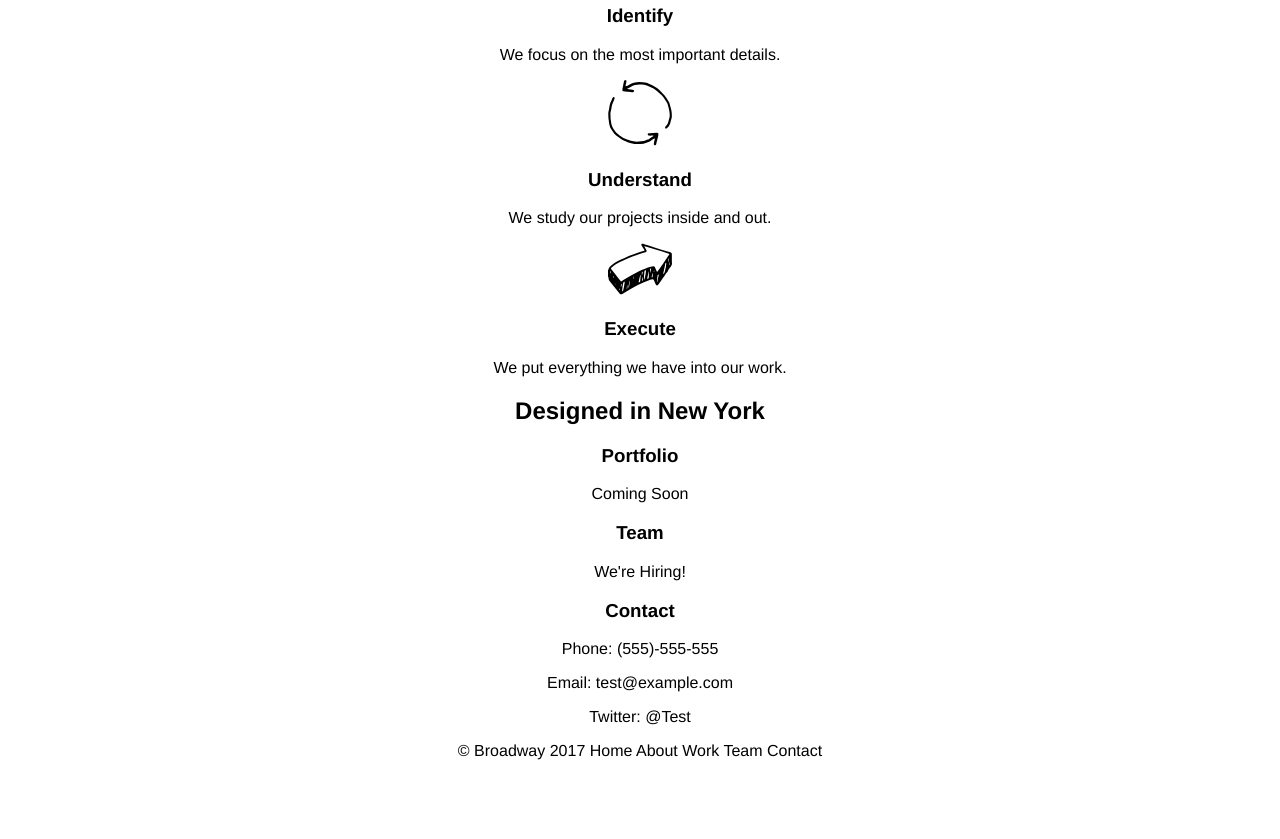
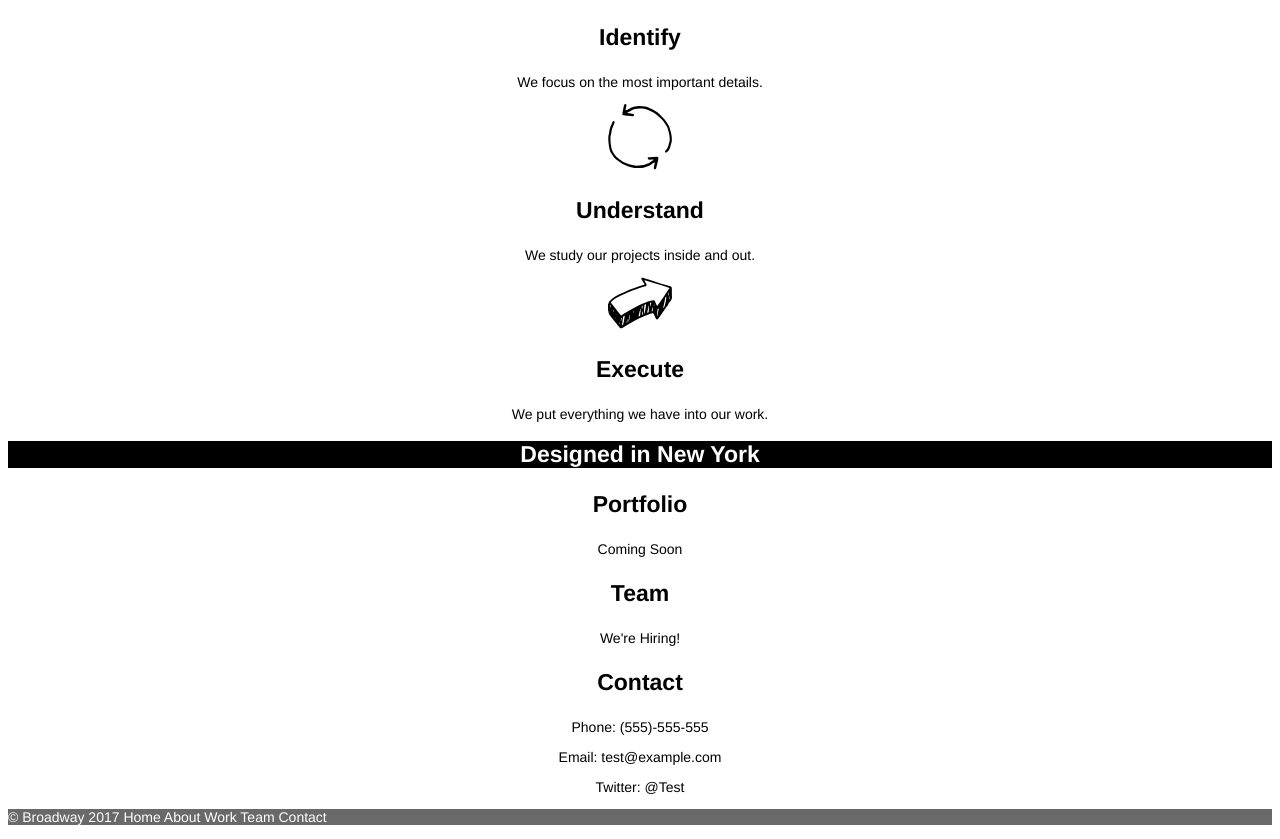
Before and after one commit to aseshadayal/broadway, a plain HTML site: page index.html in a window 1280 px wide. Shown: the part 463-1302 px from the top of the page. Before the commit the page ends 1239 px from the top, so only its background shows below. Drawn offline with Linux system fonts and the light colour scheme.

Commit message:
CSS for body and footer.

```diff
--- a/index.html
+++ b/index.html
@@ -26,7 +26,7 @@
       <p>We put everything we have into our work.</p>
     </div>
     <div>
-      <h2>Designed in New York</h2>
+      <h2 class="design">Designed in New York</h2>
       <h3>Portfolio</h3>
       <p>Coming Soon</p>
       <h3>Team</h3>
@@ -36,7 +36,7 @@
       <p>Email: test@example.com</p>
       <p>Twitter: @Test</p>
     </div>
-    <div>
+    <div class="foot">
       <p>© Broadway 2017 Home About Work Team Contact</p>
     </div>
   </body>
--- a/resources/css/style.css
+++ b/resources/css/style.css
@@ -17,3 +17,31 @@ a.menu {
   font-size: 18px;
   color: white;
 }
+
+h2 {
+  font-size: 32px;
+  font-weight: bold;
+}
+
+h3 {
+  font-size: 23px;
+  font-weight: bold;
+}
+
+p {
+  font-size: 14px;
+}
+
+.design {
+  color: white;
+  font-size: 23px;
+  font-weight: bold;
+  background-color: black;
+}
+
+.foot {
+  font-size: 11px;
+  color: white;
+  background-color: dimgray;
+  text-align: left;
+}
```
